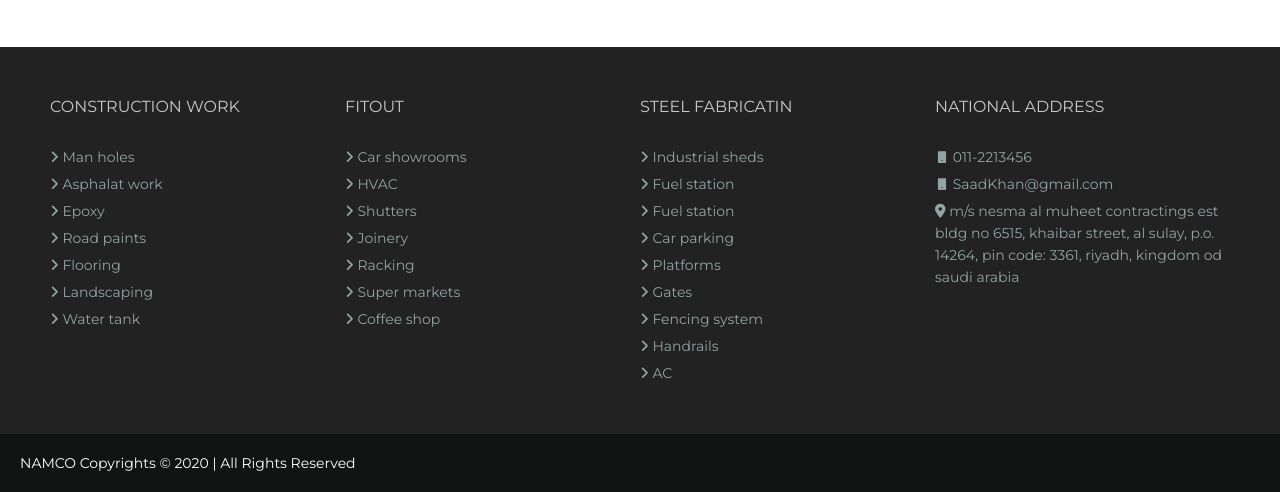
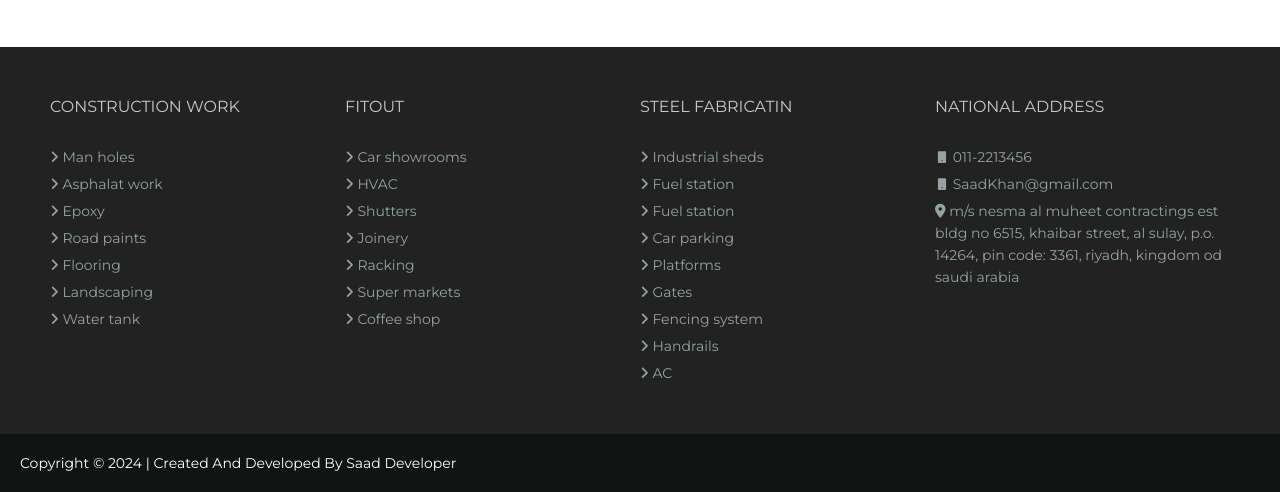
Before and after one commit to Saad-Khan-77/namco-clone, a plain HTML site: page index.html in a window 1280 px wide. Shown: the part 3591-4083 px from the top of the page. Drawn offline with nearby package versions, Linux system fonts and the light colour scheme.

Commit message:
added my name in footer  index.html

```diff
--- a/index.html
+++ b/index.html
@@ -169,7 +169,7 @@
                 </ul>
             </div>
         </div>
-        <div class="footer-bottom">NAMCO Copyrights © 2020 | All Rights Reserved</div>
+        <div class="footer-bottom">Copyright &copy; 2024 | Created And Developed By Saad Developer </div>
 
     </footer>
     <script>
```
